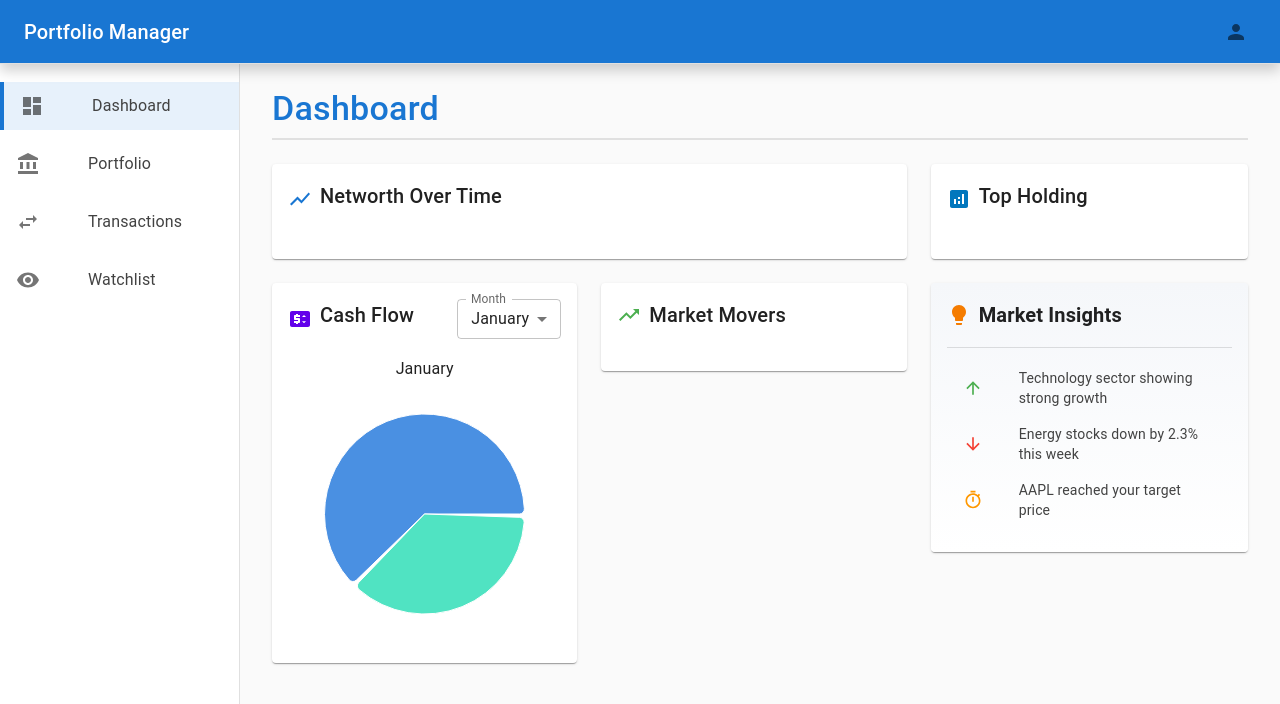
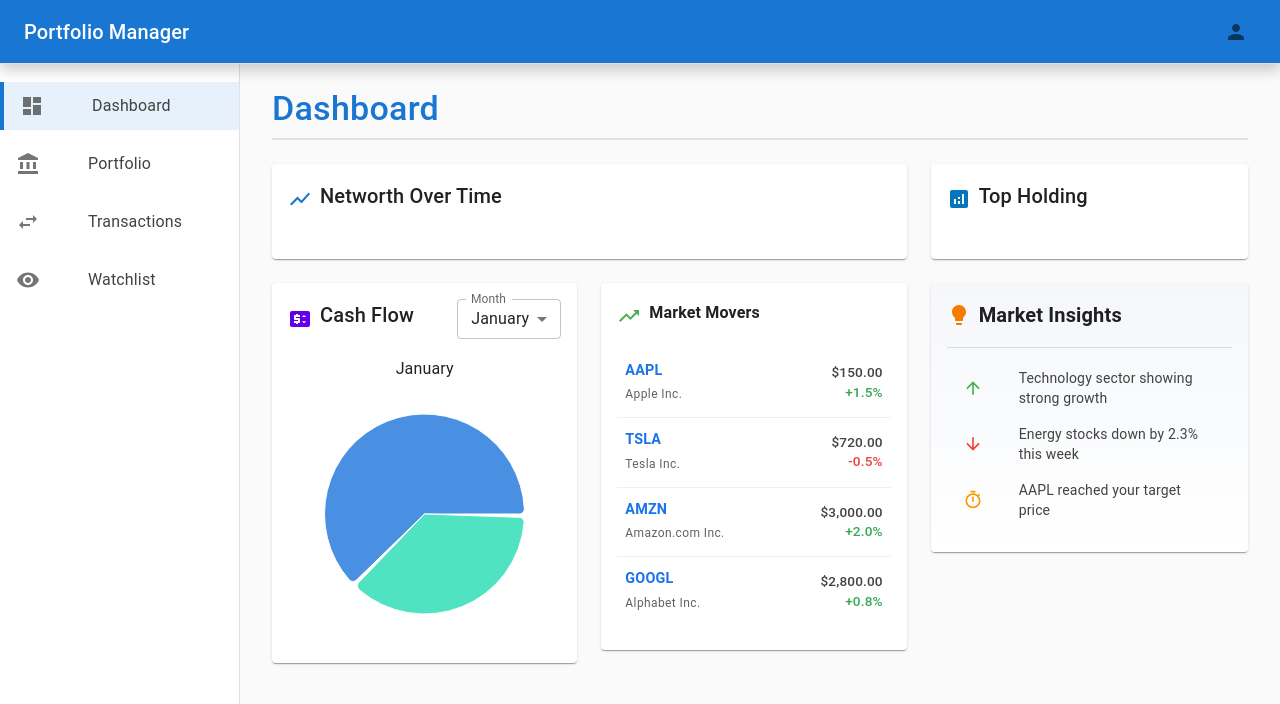
Before and after one commit to e-p-l/portfolio-manager-team14, a React (Create React App) app in the folder client/: page / in a window 1280 px wide. Shown: the top 704 px of the page. Built offline with nearby package versions, Linux system fonts and the light colour scheme; the HTML template or start-up script is replaced by a standard one.

Commit message:
feat: market movers

```diff
--- a/client/src/pages/Dashboard.tsx
+++ b/client/src/pages/Dashboard.tsx
@@ -30,6 +30,13 @@ import { PieChart, Pie, Cell, Tooltip, ResponsiveContainer } from 'recharts';
 const mockCashFlowData = [
   { name: 'Inflow', value: 34000, color: '#4a90e2' },
   { name: 'Outflow', value: 20000, color: '#50e3c2' },
+];
+
+const mockMarketMovers = [
+  { symbol: 'AAPL', name: 'Apple Inc.', price: '$150.00', change: '+1.5%', volume: '75M' },
+  { symbol: 'TSLA', name: 'Tesla Inc.', price: '$720.00', change: '-0.5%', volume: '30M' },
+  { symbol: 'AMZN', name: 'Amazon.com Inc.', price: '$3,000.00', change: '+2.0%', volume: '5M' },
+  { symbol: 'GOOGL', name: 'Alphabet Inc.', price: '$2,800.00', change: '+0.8%', volume: '10M' },
 ];
 
 const months = ['January', 'February', 'March', 'April', 'May'];
@@ -151,10 +158,47 @@ const Dashboard: React.FC = () => {
               <CardContent>
                 <Box display="flex" alignItems="center" mb={2}>
                 <TrendingUp sx={{ mr: 1, color: '#4caf50' }} />
-                <Typography variant="h6">
+                <Typography variant="subtitle1" gutterBottom sx={{ fontWeight: 600 }}>
                   Market Movers
                 </Typography>
-                </Box>
+              </Box>
+              <Box>
+                {mockMarketMovers.map((row, index) => (
+                  <Box
+                    key={row.symbol}
+                    sx={{
+                      display: 'flex',
+                      alignItems: 'center',
+                      justifyContent: 'space-between',
+                      py: 1.5,
+                      px: 1,
+                      borderBottom: index < mockMarketMovers.length - 1 ? '1px solid #f0f0f0' : 'none',
+                      '&:hover': {
+                        backgroundColor: '#f8f9fa',
+                        borderRadius: 1,
+                        boxShadow: '0 1px 3px rgba(0, 0, 0, 0.4)'
+                      }
+                    }}
+                  >
+                    <Box sx={{ flex: 1 }}>
+                      <Typography variant="body2" fontWeight="600" sx={{ color: '#1a73e8', fontSize: '0.9rem' }}>
+                        {row.symbol}
+                      </Typography>
+                      <Typography variant="caption" sx={{ color: '#5f6368', fontSize: '0.75rem' }}>
+                        {row.name}
+                      </Typography>
+                    </Box>
+                    <Box sx={{ textAlign: 'right', minWidth: 80 }}>
+                      <Typography variant="body2" fontWeight="500" sx={{ color: '#424242', fontSize: '0.85rem' }}>
+                        {row.price}
+                      </Typography>
+                      <Typography variant="body2" fontWeight="500" sx={{ color: row.change.includes('+') ? '#34a853' : '#ea4335', fontSize: '0.85rem' }}>
+                        {row.change}
+                      </Typography>
+                    </Box>
+                  </Box>
+                ))}
+              </Box>
               </CardContent>
             </Card>
           </Box>
```
